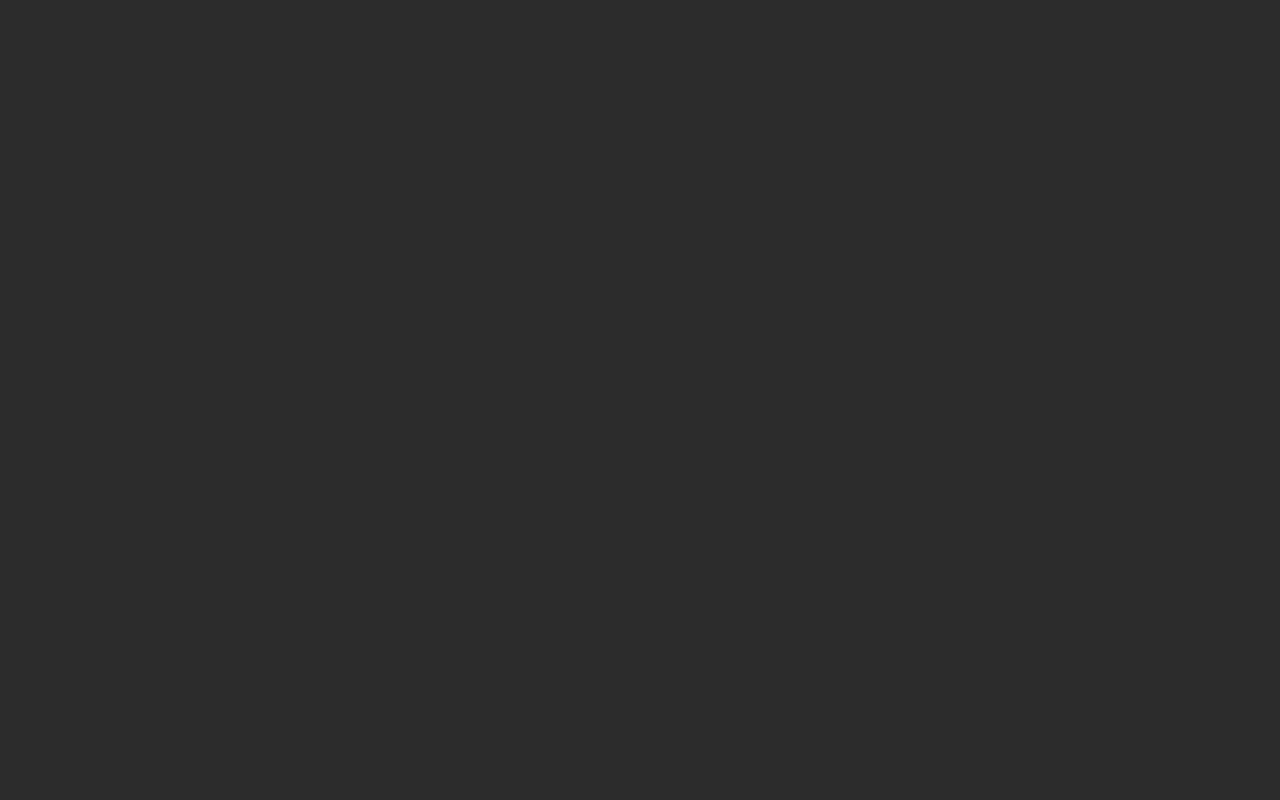
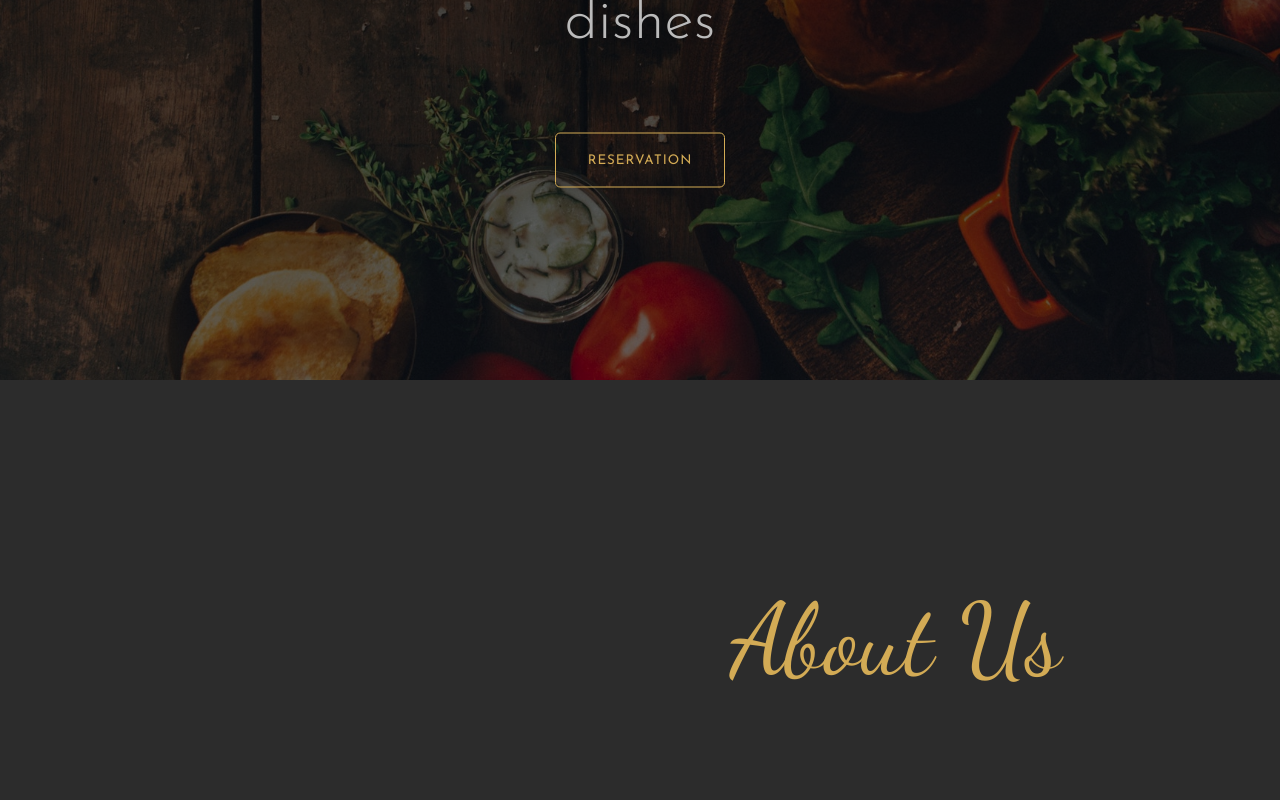
Before and after one commit to aeropriest/interfaces, a Next.js app: page / in a window 1280 px wide. Shown: the part 420-1220 px from the top of the page. Before the commit the page ends 800 px from the top, so only its background shows below. Built offline with nearby package versions, Linux system fonts and the light colour scheme.

Commit message:
Added footer

```diff
--- a/src/app/page.tsx
+++ b/src/app/page.tsx
@@ -5,9 +5,9 @@ import Footer from "./components/footer";
 export default function Page() {
   return(
     <div>
-      {/* <Header />
-      <AboutUs /> */}
-      {/* <Gallery label='nothing'/> */}
+      <Header />
+      <AboutUs />
+      {/* <Gallery/> */}
       <Footer />
     </div>
   )
```
